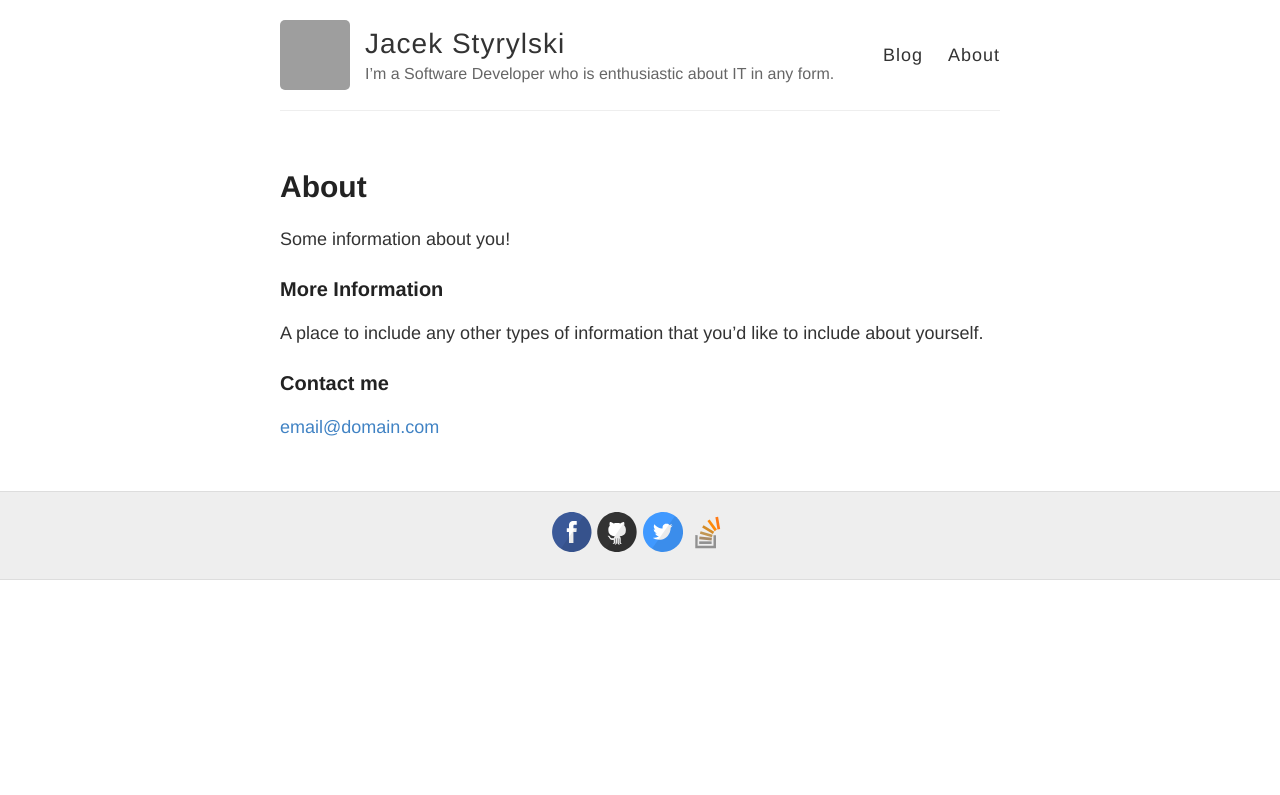
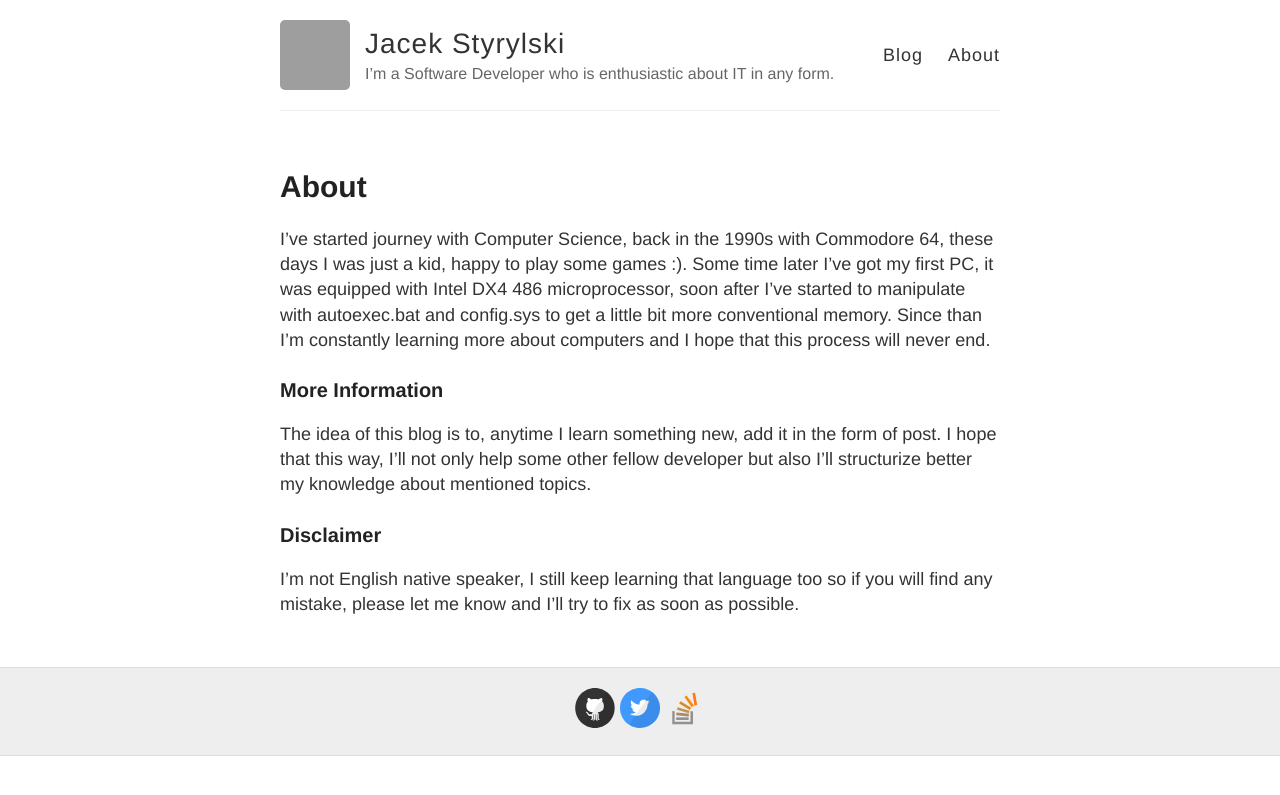
Before and after one commit to JacekStyrylski/jacekstyrylski.github.io, a Jekyll site: the page built from about.md, in a window 1280 px wide. Shown: the top 795 px of the page. Built offline with Jekyll 4.4.1, drawn with Linux system fonts in a browser that asks for light colours; grey boxes are pictures that could not be loaded.

Commit message:
About me section

```diff
--- a/_config.yml
+++ b/_config.yml
@@ -19,7 +19,7 @@ avatar: https://avatars3.githubusercontent.com/u/9430861?v=3&s=460
 footer-links:
   dribbble:
   email:
-  facebook: Franko.Franczesko
+  facebook: #Franko.Franczesko
   flickr:
   github: henioStraszny
   instagram:
--- a/about.md
+++ b/about.md
@@ -4,12 +4,19 @@ title: About
 permalink: /about/
 ---
 
-Some information about you!
+I've started journey with Computer Science, back in the 1990s with Commodore 64,
+these days I was just a kid, happy to play some games :). Some time later I've got my first PC,
+it was equipped with Intel DX4 486 microprocessor, soon after I've started to manipulate with
+autoexec.bat and config.sys to get a little bit more conventional memory. Since than I'm constantly
+learning more about computers and I hope that this process will never end.
 
 ### More Information
 
-A place to include any other types of information that you'd like to include about yourself.
+The idea of this blog is to, anytime I learn something new, add it in the form of post. I hope that
+this way, I'll not only help some other fellow developer but also I'll structurize better my knowledge
+about mentioned topics.
 
-### Contact me
+### Disclaimer
 
-[email@domain.com](mailto:email@domain.com)
+I'm not English native speaker, I still keep learning that language too so if you will find any mistake,
+please let me know and I'll try to fix as soon as possible.
```
